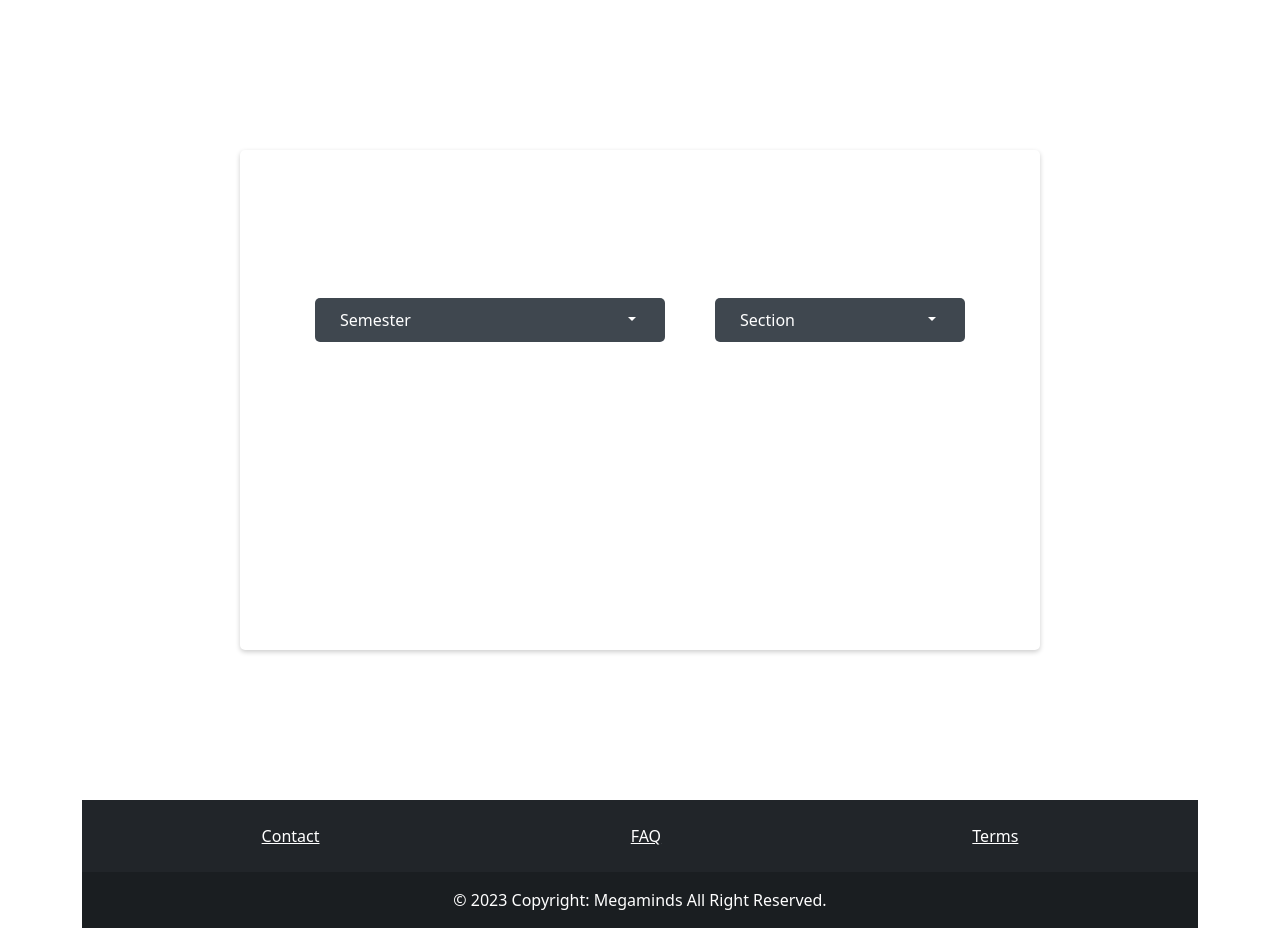
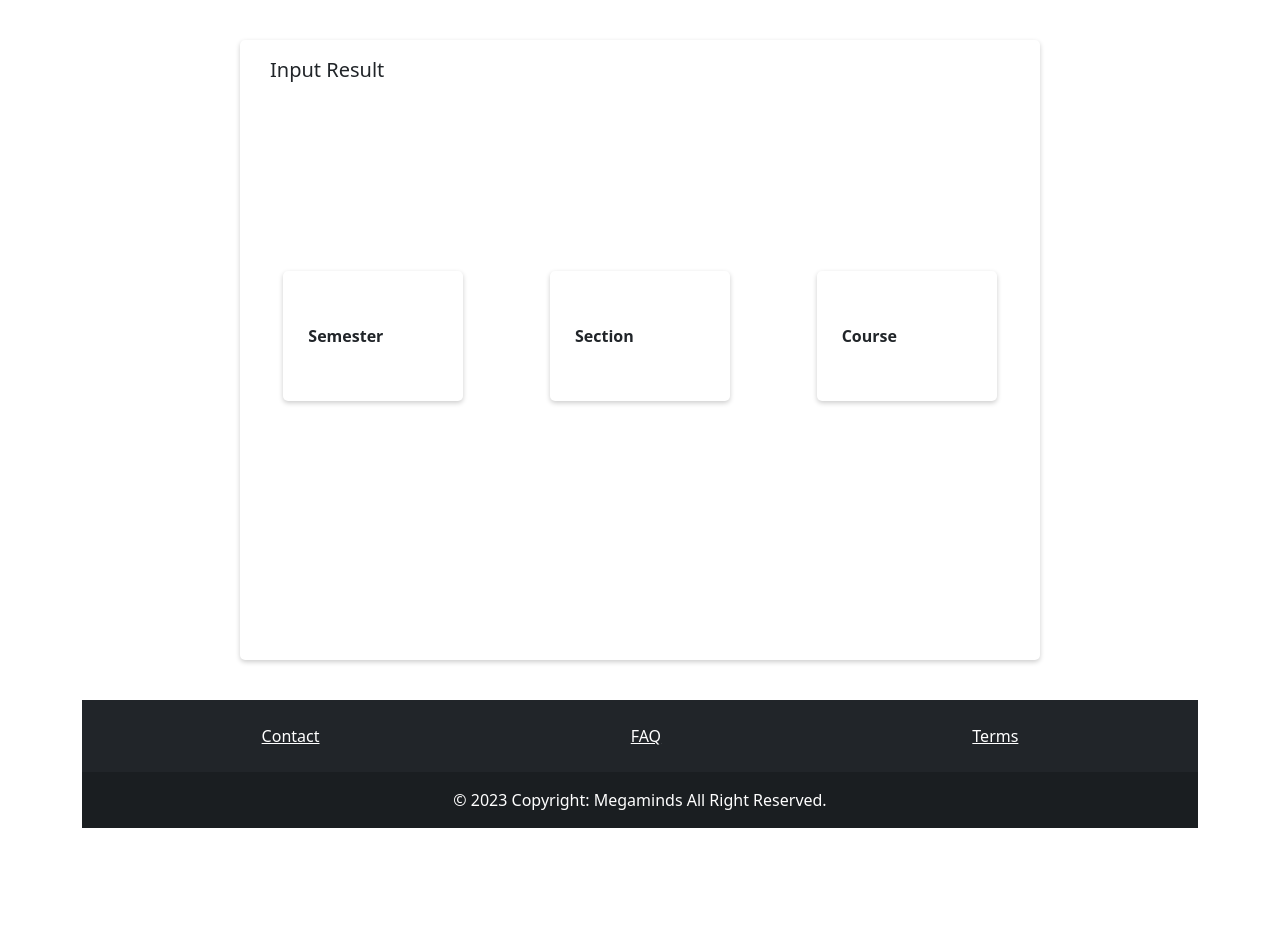
Before and after one commit to almaruf67/Project, a PHP site: page /teacher.html in a window 1280 px wide. Shown: the part 80-1008 px from the top of the page. After the commit the page ends 908 px from the top, so only its background shows below. Run offline with PHP 8.4, Linux system fonts and the light colour scheme; some libraries are stand-ins or nearby versions.

Commit message:
everydropdown updated

```diff
--- a/css/teacher.css
+++ b/css/teacher.css
@@ -69,74 +69,132 @@
 }
 
 .semester {
-  height: 800px;
+  height: 700px;
   display: flex;
   justify-content: center;
   align-items: center;
 }
 
+.selection-teacher-mode{
+  display: flex;
+  flex-direction: column;
+  justify-content: center;
+  align-items: center;
+  min-height: 500px;
+  max-width: 800px;
+  flex: 0 auto;
+  align-self: auto;
+  align-items: center;
+  display: flex;
+  overflow: visible;
+  color: rgb(255, 255, 255);
+  background-color: #fff;
+  border-radius: 5px;
+  margin-bottom: 100px;
+  margin-top: 100px;
+  padding: 10px 10px;
+  box-shadow: 0 2px 5px rgba(0, 0, 0, 0.2);
+}
+
 .select-sem-sec {
   min-height: 500px;
   width: 800px;
-  color: rgb(255, 255, 255);
-  background-color: #fff;
-  border-radius: 5px;
   flex: 0 auto;
   justify-content: space-around;
   align-self: auto;
   align-items: center;
-  margin-top: 100px;
-  margin-bottom: 100px;
-  margin-left: 20px;
-  margin-right: 20px;
-  padding: 10px 50px;
   display: flex;
   position: static;
   overflow: visible;
-  box-shadow: 0 2px 5px rgba(0, 0, 0, 0.2);
 }
 
 .dropdown {
   position: relative;
   display: flex;
   justify-content: start;
-  top: -5em;
+  top: -4em;
 }
 
 .dropdown-section {
   position: relative;
   display: flex;
   justify-content: start;
-  top: -5em;
+  top: -4em;
+}
+
+.dropdown-course {
+  position: relative;
+  display: flex;
+  justify-content: start;
+  top: -4em;
 }
 
 .dropdown-btn {
-  background-color: #3f474f;
+  background-color: #ffffff;
   border-radius: 5px;
-  color: #ffffff;
+  color: #212529;
   padding: 8px 12px;
   border: none;
-  width: 350px;
+  width: 180px;
+  height: 130px;
   cursor: pointer;
   display: flex;
+  align-items: center;
   justify-content: space-between;
   padding: 10px 25px;
+  box-shadow: 0 2px 5px rgba(0, 0, 0, 0.2);
+  font-weight: 630;
+}
+
+.dropdown-btn-course {
+  background-color: #ffffff;
+  border-radius: 5px;
+  color: #212529;
+  padding: 8px 12px;
+  border: none;
+  width: 180px;
+  height: 130px;
+  cursor: pointer;
+  display: flex;
+  align-items: center;
+  justify-content: space-between;
+  padding: 10px 25px;
+  box-shadow: 0 2px 5px rgba(0, 0, 0, 0.2);
+  font-weight: 630;
 }
 
 .dropdown-btn-section {
-  background-color: #3f474f;
+  background-color: #ffffff;
   border-radius: 5px;
-  color: #ffffff;
+  color: #212529;
   padding: 8px 12px;
   border: none;
-  width: 250px;
+  width: 180px;
+  height: 130px;
   cursor: pointer;
   display: flex;
+  align-items: center;
   justify-content: space-between;
   padding: 10px 25px;
+  box-shadow: 0 2px 5px rgba(0, 0, 0, 0.2);
+  font-weight: 630;
 }
 
 .dropdown-content {
+  display: none;
+  position: absolute;
+  background-color: #3f474f;
+  min-width: 160px;
+  box-shadow: 0px 8px 16px 0px rgba(0, 0, 0, 0.2);
+  z-index: 1;
+  width: 350px;
+  top: 2.6em;
+  border-radius: 5px;
+  list-style: none;
+  padding-left: 0em;
+}
+
+.dropdown-content-course {
   display: none;
   position: absolute;
   background-color: #3f474f;
@@ -172,6 +230,15 @@
   width: 100%;
 }
 
+.dropdown-content-course li {
+  color: #ffffff;
+  padding: 12px 25px;
+  list-style-type: none;
+  list-style: none;
+  cursor: pointer;
+  width: 100%;
+}
+
 .dropdown-content-section li {
   color: #ffffff;
   padding: 12px 25px;
@@ -180,6 +247,11 @@
 }
 
 .dropdown-content li:hover {
+  background-color: #f1f1f1;
+  color: #102c44;
+}
+
+.dropdown-content-course li:hover {
   background-color: #f1f1f1;
   color: #102c44;
 }
@@ -199,6 +271,17 @@
   top: 1.2em;
 }
 
+.teacher-title{
+  height: 100px;
+  width: 100%;
+}
+
+.teacher-title p{
+  color: #212529;
+  font-size: 20px;
+  margin: 5px 20px;
+}
+
 @media (max-width: 992px) {
   .select-sem-sec {
     flex-direction: column;
@@ -211,4 +294,13 @@
     width: 100%;
     z-index: 1;
   }
+  .selection-teacher-mode{
+    max-width: 600px;
+  }
 }
+
+@media (max-width: 556px) {
+  .selection-teacher-mode{
+    max-width: 400px;
+  }
+}
--- a/scripts/dropdown.js
+++ b/scripts/dropdown.js
@@ -17,6 +17,12 @@ function toggleDropdownSection() {
     dropdownContent.style.display === "block" ? "none" : "block";
 }
 
+function toggleDropdownCourse() {
+  var dropdownContent = document.getElementById("dropdownContentCourse");
+  dropdownContent.style.display =
+    dropdownContent.style.display === "block" ? "none" : "block";
+}
+
 function selectItemSec(item) {
   var dropdownBtn = document.querySelector(".dropdown-btn-section");
   dropdownBtn.textContent = item.textContent;
--- a/teacher.html
+++ b/teacher.html
@@ -65,9 +65,14 @@
     <!-- navgigation bar close-->
 
     <!-- Dropdown for selection-->
+
     <div class="row">
       <div class="col-12">
         <div class="semester">
+          <div class="selection-teacher-mode">
+            <div class="teacher-title">
+              <p>Input Result</p>
+            </div>
             <div class="select-sem-sec">
               <div class="dropdown">
                 <button class="dropdown-btn" onclick="toggleDropdown()">
@@ -95,6 +100,20 @@
                   <li onclick="selectItemSec(this)">D-55</li>
                   <li onclick="selectItemSec(this)">E-55</li>
                 </ul>
+              </div>
+              <div class="dropdown-course">
+                <button class="dropdown-btn-course" onclick="toggleDropdownCourse()">
+                  Course
+                  <span class="caret"></span>
+                </button>
+                <ul class="dropdown-content-course" id="dropdownContentCourse">
+                  <li onclick="selectItemCourse(this)">CSE 422</li>
+                  <li onclick="selectItemCourse(this)">CSE 421</li>
+                  <li onclick="selectItemCourse(this)">CSE 411</li>
+                  <li onclick="selectItemCourse(this)">CSE 415</li>
+                  <li onclick="selectItemCourse(this)">CSE 414</li>
+                </ul>
+              </div>
             </div>
           </div>
         </div>
```
Lines whose indentation alone changed are shown as unchanged.
